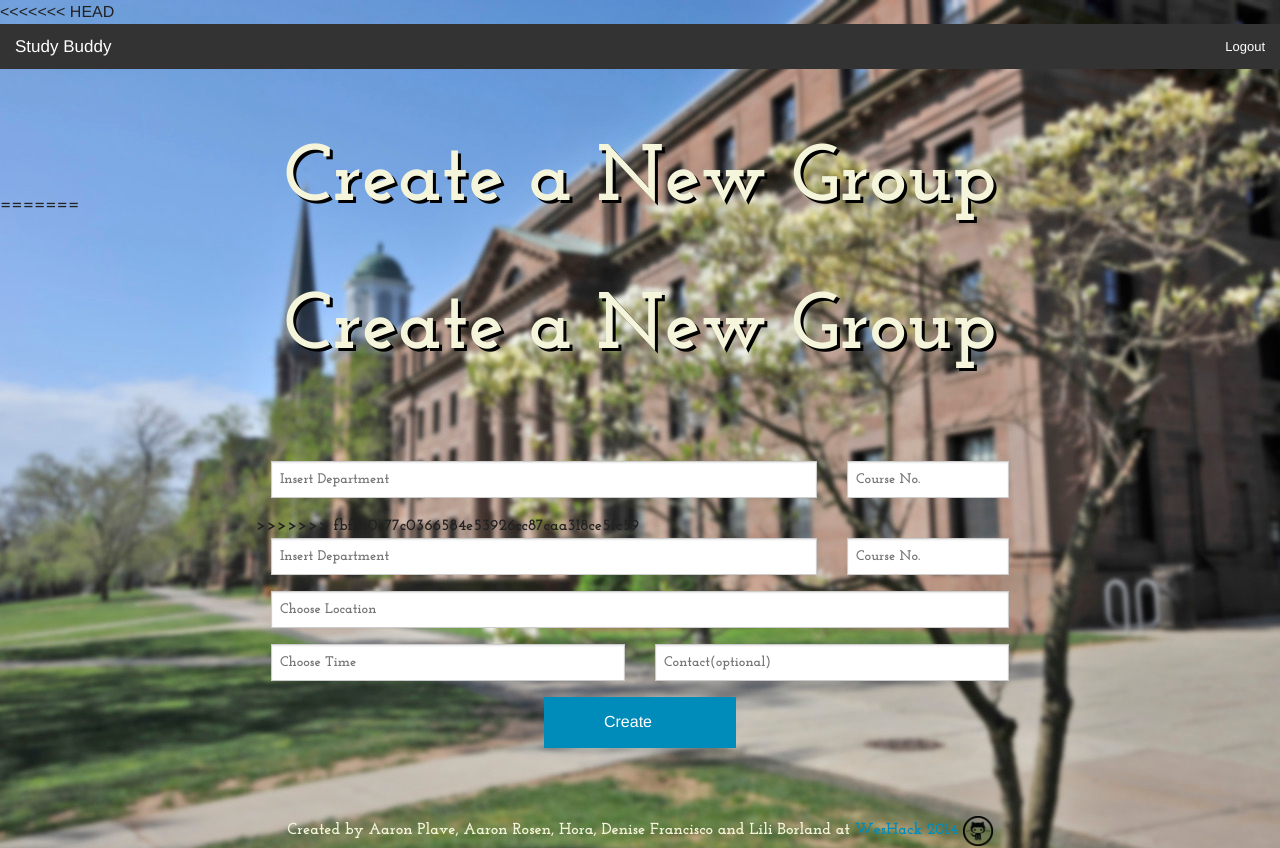
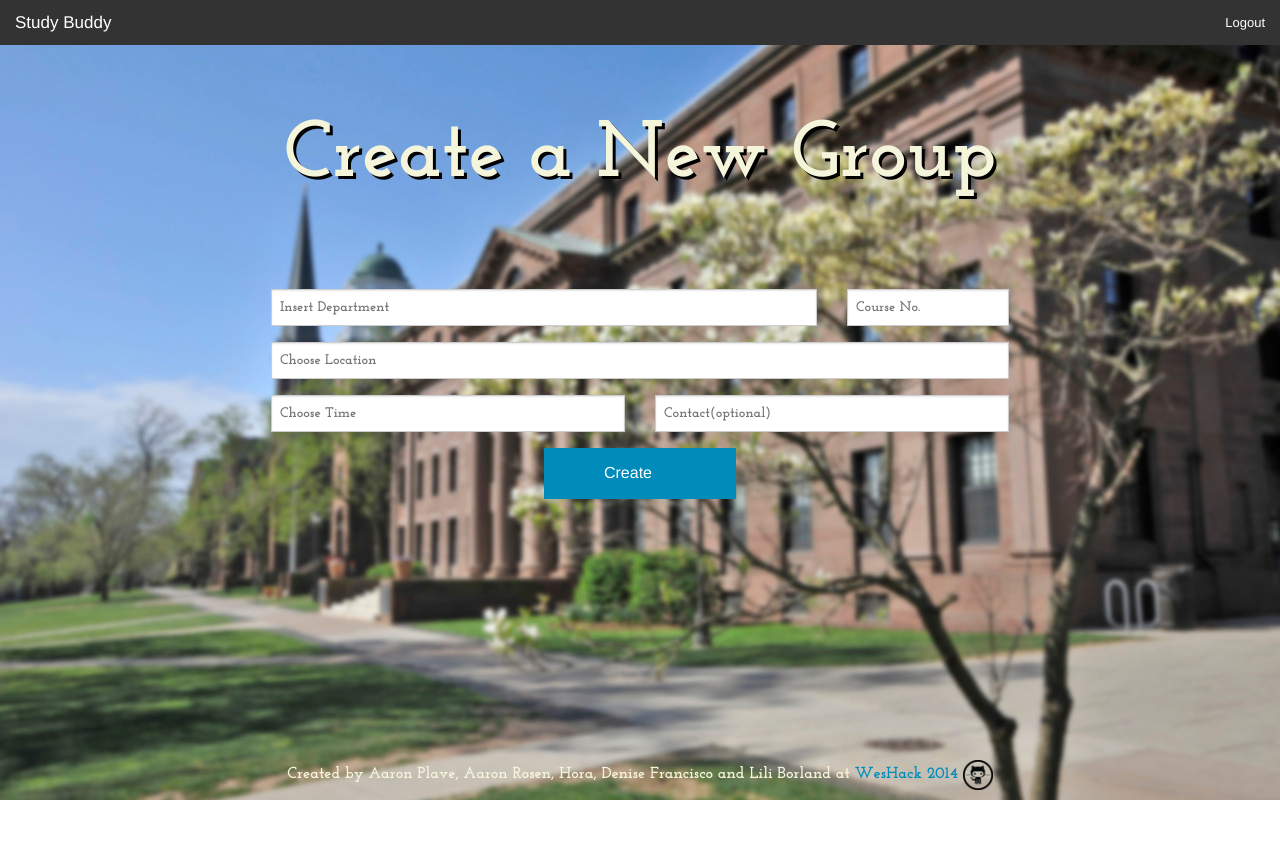
Before and after one commit to weshack/study_buddy, a Flask app: page /create in a window 1280 px wide. After the commit the page ends 800 px from the top, so only its background shows below. Run offline with Flask 2, Linux system fonts and the light colour scheme; some libraries are stand-ins or nearby versions.

Commit message:
fix merge conflicts on create page

```diff
--- a/templates/create.html
+++ b/templates/create.html
@@ -26,7 +26,6 @@
 </head>
 
 <body>
-<<<<<<< HEAD
     <div class="wrapper">
         <nav class="top-bar" data-topbar role="navigation">
           <ul class="title-area">
@@ -42,23 +41,8 @@
                 </ul>
             </section>
         </nav>
-
         <div class="title-area">
             <div class="custom-title">Create a New Group</div>
-=======
-    <div class="title-area">
-        <div class="custom-title">Create a New Group</div>
-    </div>
-    <form action="new" method="post" class="create-forms" id="create-group">
-        <div class="row">
-            <div class="large-9 columns">
-                <input type="text" placeholder="Insert Department" name="department"
-                id="createdepartment"/>
-            </div>
-            <div class="large-3 columns">
-                <input type="text" placeholder="Course No." name="course" />
-            </div>
->>>>>>> fbf3c0e77c0366584e53926cc87caa318ce5fc59
         </div>
         <form action="new" method="post" class="create-forms" id="create-group">
             <div class="row">
```
